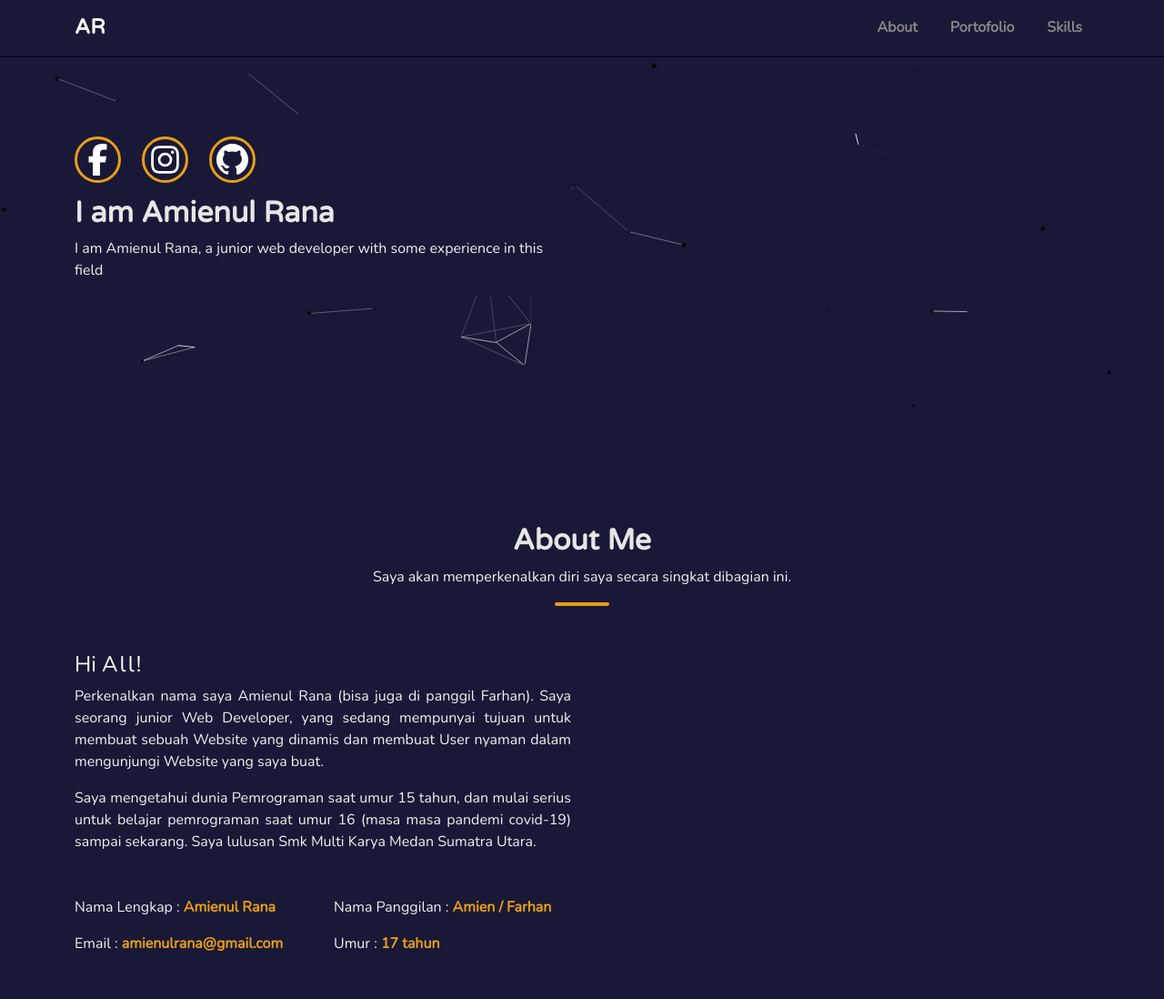
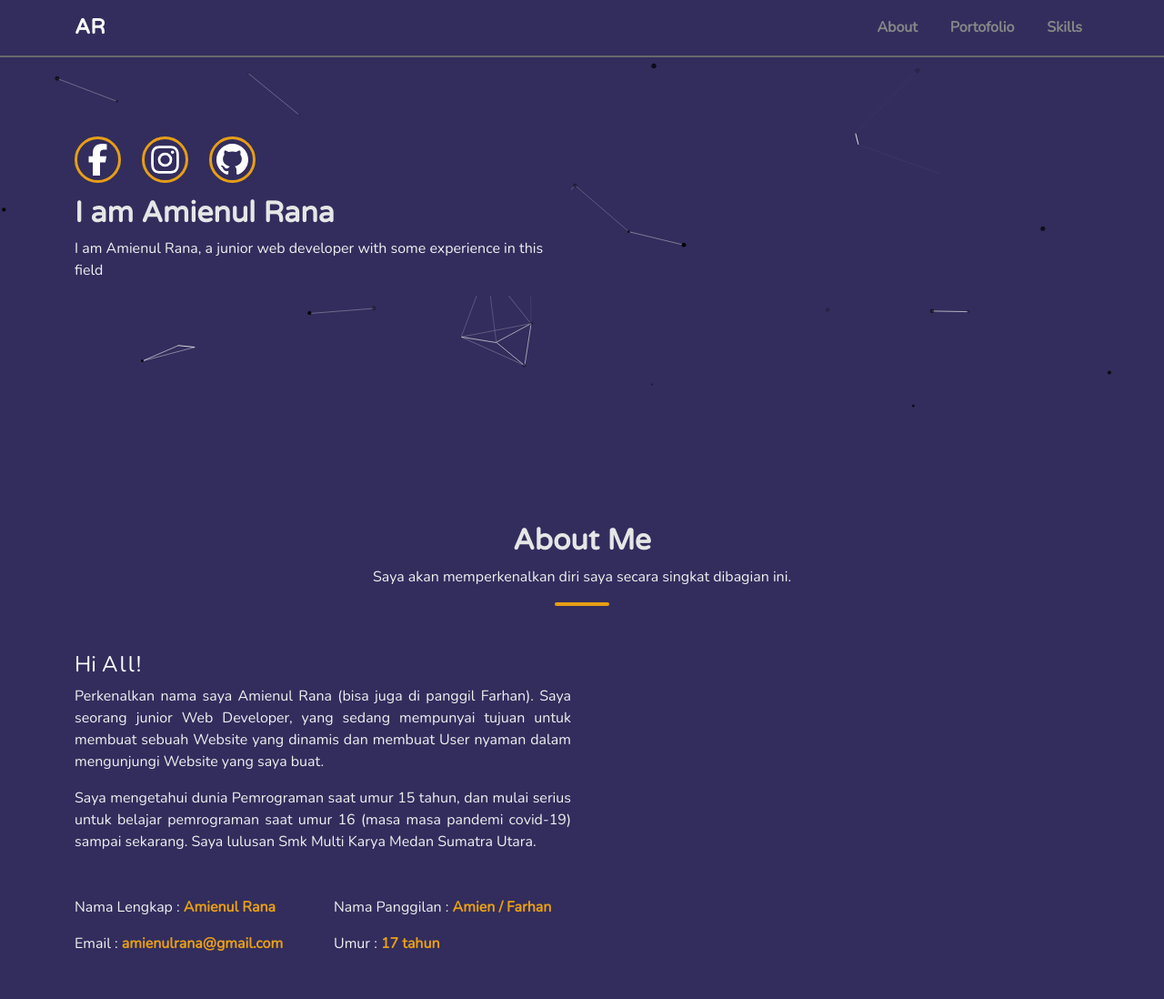
Before and after one commit to AmienulRana/AmienulRana.github.io, a plain HTML site: page index.html in a window 1280 px wide. Shown: the top 1098 px of the page at 91% size. Drawn offline with nearby package versions, Linux system fonts and the light colour scheme.

Commit message:
=mengubah warna bakcground

```diff
--- a/css/style.css
+++ b/css/style.css
@@ -3,7 +3,7 @@
   padding: 0;
 }
 body {
-  background-color: #191837 !important;
+  background-color: #322d5d !important;
   position: relative;
 }
 body p {
@@ -29,8 +29,8 @@ body h4 {
 }
 nav {
   font-family: "Nunito", sans-serif;
-  border-bottom: 2px solid #0a092c;
-  background: #191837;
+  border-bottom: 2px solid #696969;
+  background: #322d5d;
 }
 nav .container a.logo {
   font-size: 23px;
@@ -64,7 +64,7 @@ nav div.container div.navbar-nav a.nav-link {
   align-self: flex-end;
 }
 div.banner .container .hide {
-  background: #191837;
+  background: #322d5d;
   overflow: hidden;
 }
 div.banner .container .hide span.text {
```
